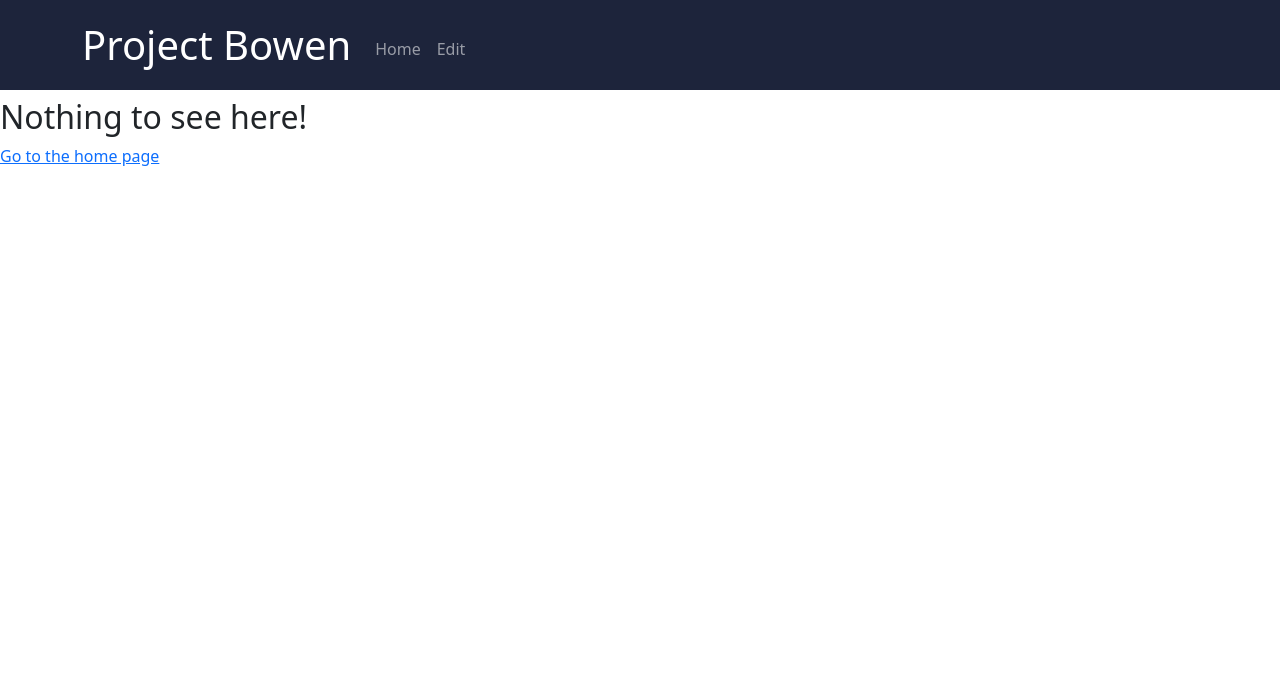
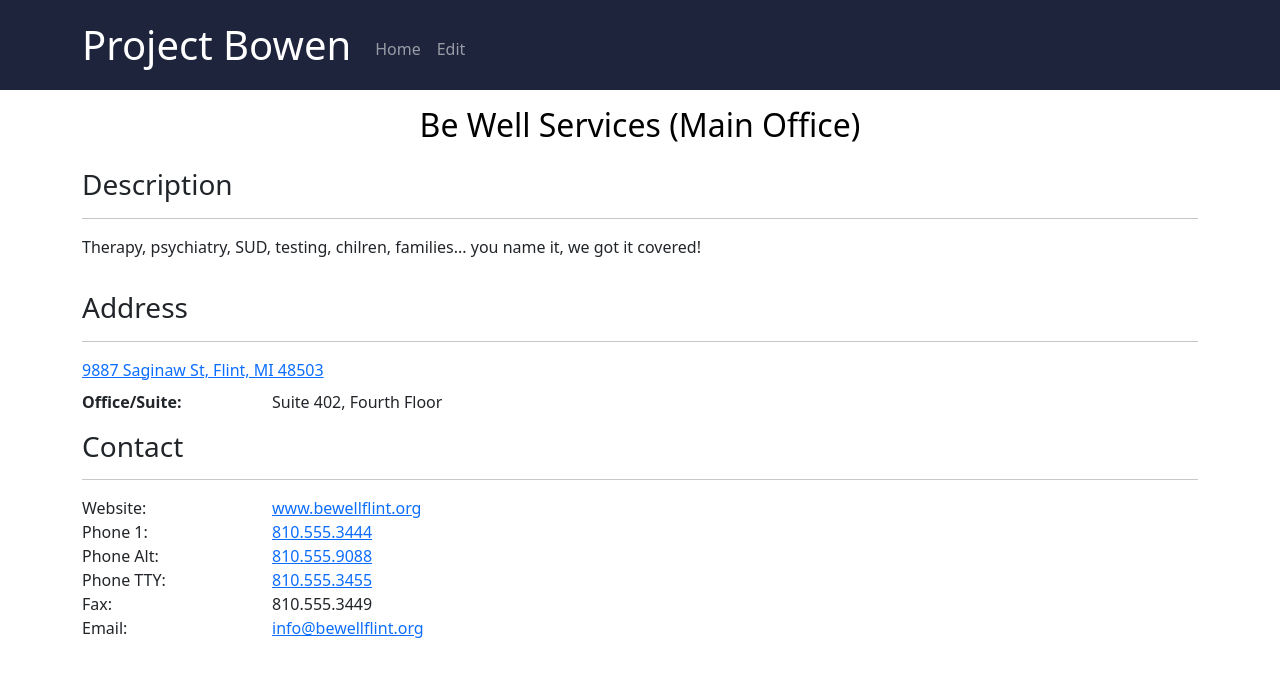
Before and after one commit to mftcodes/thelocr, a React (Vite) app in the folder web/: page /detail in a window 1280 px wide. Shown: the top 676 px of the page. Built offline with nearby package versions, Linux system fonts and the light colour scheme.

Commit message:
Added a Res Details page
need to link from results.

```diff
--- a/web/src/App.jsx
+++ b/web/src/App.jsx
@@ -2,6 +2,7 @@ import { Routes, Route, Outlet, Link } from "react-router-dom";
 import { Header } from "./components/Header";
 import Search from "./components/Search";
 import Edit from "./components/Edit";
+import Detail from "./components/Detail";
 import "./App.css";
 
 export default function App() {
@@ -12,6 +13,7 @@ export default function App() {
           <Route path="/" element={<Layout />}>
             <Route index element={<Search />} />
             <Route path="edit" element={<Edit />} />
+            <Route path="detail" element={<Detail />} />
 
             {/* Using path="*"" means "match anything", so this route
                 acts like a catch-all for URLs that we don't have explicit
--- /dev/null
+++ b/web/src/components/Detail.jsx
@@ -0,0 +1,175 @@
+import Container from "react-bootstrap/esm/Container";
+import Col from "react-bootstrap/Col";
+import Row from "react-bootstrap/Row";
+
+const Detail = (resource) => {
+  resource = JSON.parse(`{
+    "Res_uuid": "6e488845-83db-11ee-b608-0242ac120002",
+    "Res_title": {
+        "String": "Be Well Services (Main Office)",
+        "Valid": true
+    },
+    "Res_desc": {
+        "String": "Therapy, psychiatry, SUD, testing, chilren, families... you name it, we got it covered!",
+        "Valid": true
+    },
+    "Url": {
+        "String": "www.bewellflint.org",
+        "Valid": true
+    },
+    "Addr_uuid": "6e4a13d1-83db-11ee-b608-0242ac120002",
+    "Line_1": {
+        "String": "9887 Saginaw St",
+        "Valid": true
+    },
+    "Line_2": {
+        "String": "Suite 402",
+        "Valid": true
+    },
+    "Line_3": {
+        "String": "Fourth Floor",
+        "Valid": true
+    },
+    "City": {
+        "String": "Flint",
+        "Valid": true
+    },
+    "County": {
+        "String": "Genesee",
+        "Valid": true
+    },
+    "State": {
+        "String": "MI",
+        "Valid": true
+    },
+    "Postal_code": {
+        "String": "48503",
+        "Valid": true
+    },
+    "Con_uuid": "6e4b53c5-83db-11ee-b608-0242ac120002",
+    "Phone_1": {
+        "String": "810.555.3444",
+        "Valid": true
+    },
+    "Phone_2": {
+        "String": "810.555.9088",
+        "Valid": true
+    },
+    "Phone_tty": {
+        "String": "810.555.3455",
+        "Valid": true
+    },
+    "Fax": {
+        "String": "810.555.3449",
+        "Valid": true
+    },
+    "Email": {
+        "String": "info@bewellflint.org",
+        "Valid": true
+    }
+}`);
+  const address = `${resource.Line_1.String}, ${resource.City.String}, ${resource.State.String} ${resource.Postal_code.String}`;
+  const addrLines =
+    resource.Line_2.Valid && resource.Line_3.Valid
+      ? JSON.parse(`{
+        "String": "${resource.Line_2.String}, ${resource.Line_3.String}",
+        "Valid": true
+      }`)
+      : resource.Line_2.Valid
+      ? JSON.parse(`{
+        "String": "${resource.Line_2.String}",
+        "Valid": true
+      }`)
+      : JSON.parse(`{
+        "String": "",
+        "Valid": false
+      }`);
+
+  return (
+    <>
+      <h2 className="text-center search pb-3 pt-2">
+        {resource.Res_title.String}
+      </h2>
+      <Container>
+        <h3>Description</h3>
+        <hr />
+        <p className="pb-3">{resource.Res_desc.String}</p>
+        <h3>Address</h3>
+        <hr />
+        <div className="pb-3">
+          <Row>
+            <a
+              href={"https://maps.google.com/?q=" + address}
+              target="_blank"
+              rel="noreferrer"
+            >
+              {address}
+            </a>
+          </Row>
+          {addrLines.Valid && (
+            <Row className="pt-2">
+              <Col sm={2}>
+                <strong>Office/Suite:</strong>
+              </Col>
+              <Col sm={10}>{addrLines.String}</Col>
+            </Row>
+          )}
+        </div>
+        <h3>Contact</h3>
+        <hr />
+        <div>
+          <Row>
+            <Col sm={2}>Website:</Col>
+            <Col sm={10}>
+              <a
+                href={"https://" + resource.Url.String}
+                target="_blank"
+                rel="noreferrer"
+              >
+                {resource.Url.String}
+              </a>
+            </Col>
+          </Row>
+          <Row>
+            <Col sm={2}>Phone 1:</Col>
+            <Col sm={10}>
+              <a href={"tel:" + resource.Phone_1.String}>
+                {resource.Phone_1.String}
+              </a>
+            </Col>
+          </Row>
+          <Row>
+            <Col sm={2}>Phone Alt:</Col>
+            <Col sm={10}>
+              <a href={"tel:" + resource.Phone_2.String}>
+                {resource.Phone_2.String}
+              </a>
+            </Col>
+          </Row>
+          <Row>
+            <Col sm={2}>Phone TTY:</Col>
+            <Col sm={10}>
+              <a href={"tel:" + resource.Phone_tty.String}>
+                {resource.Phone_tty.String}
+              </a>
+            </Col>
+          </Row>
+          <Row>
+            <Col sm={2}>Fax:</Col>
+            <Col sm={10}>{resource.Fax.String}</Col>
+          </Row>
+          <Row>
+            <Col sm={2}>Email:</Col>
+            <Col sm={10}>
+              <a href={"mailto:" + resource.Email.String}>
+                {resource.Email.String}
+              </a>
+            </Col>
+          </Row>
+        </div>
+      </Container>
+    </>
+  );
+};
+
+export default Detail;
```
